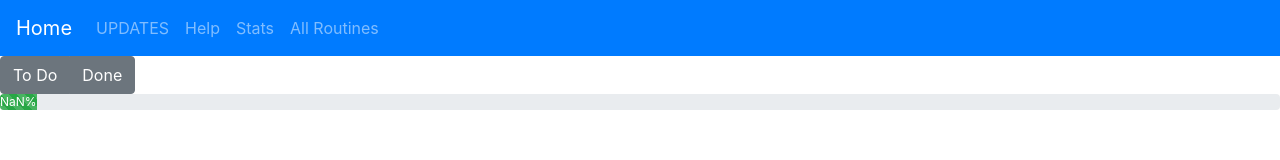
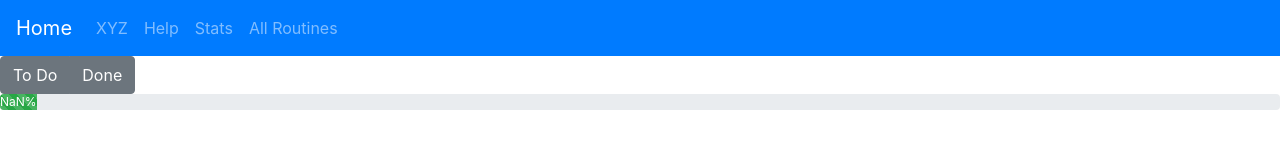
Before and after one commit to ZeyadKhattab/Routine-Tracker, a React (Create React App) app: page / in a window 1280 px wide. Shown: the top 160 px of the page. Built offline with nearby package versions, Linux system fonts and the light colour scheme.

Commit message:
updating to test deploy

```diff
--- a/src/index.js
+++ b/src/index.js
@@ -23,7 +23,7 @@ ReactDOM.render(
       <Navbar bg="primary" variant="dark">
         <Navbar.Brand href="/logger-react">Home</Navbar.Brand>
         <Nav className="mr-auto">
-          <Nav.Link href="/logger-react/add">UPDATES</Nav.Link>
+          <Nav.Link href="/logger-react/add">XYZ</Nav.Link>
           <Nav.Link href="/logger-react/help">Help</Nav.Link>
           <Nav.Link href="/logger-react/stats">Stats</Nav.Link>
           <Nav.Link href="/logger-react/routines">All Routines</Nav.Link>
```
